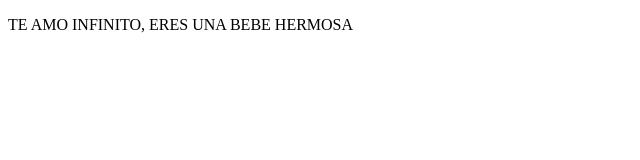
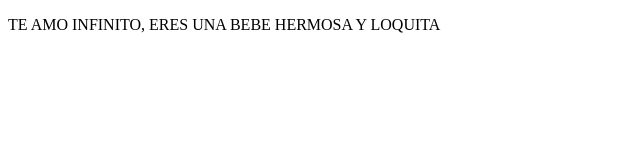
Before and after one commit to luismpv01/proyectoDemoCurso, a plain HTML site: page index.html in a window 1280 px wide. Shown: the full height of the page, 0-640 px from the left. Drawn offline with Linux system fonts and the light colour scheme.

Commit message:
agregamos texto

```diff
--- a/index.html
+++ b/index.html
@@ -7,6 +7,6 @@
     <title>AVRIL</title>
 </head>
 <body>
-    <p>TE AMO INFINITO, ERES UNA BEBE HERMOSA</p>
+    <p>TE AMO INFINITO, ERES UNA BEBE HERMOSA Y LOQUITA</p>
 </body>
 </html>
```
